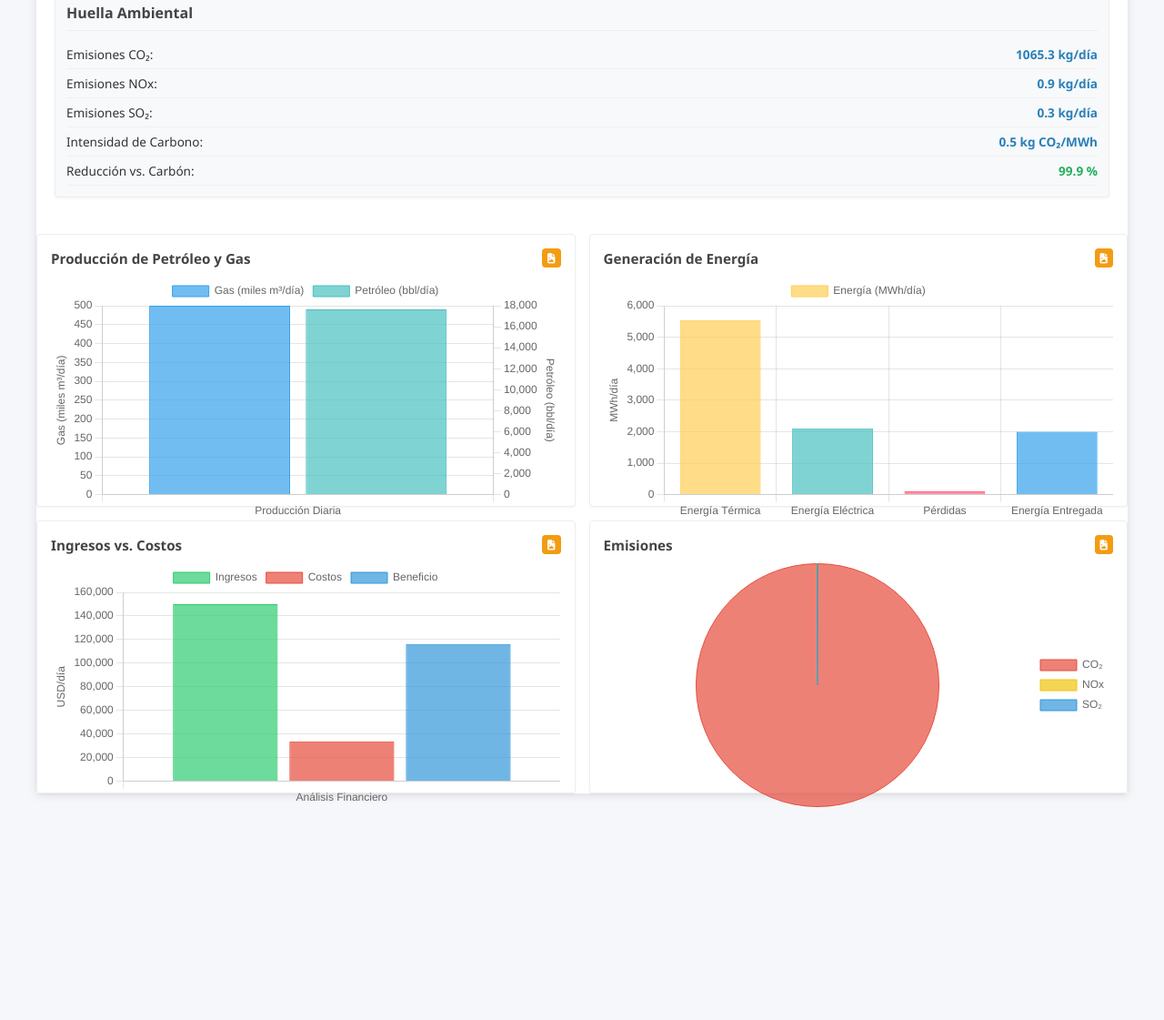
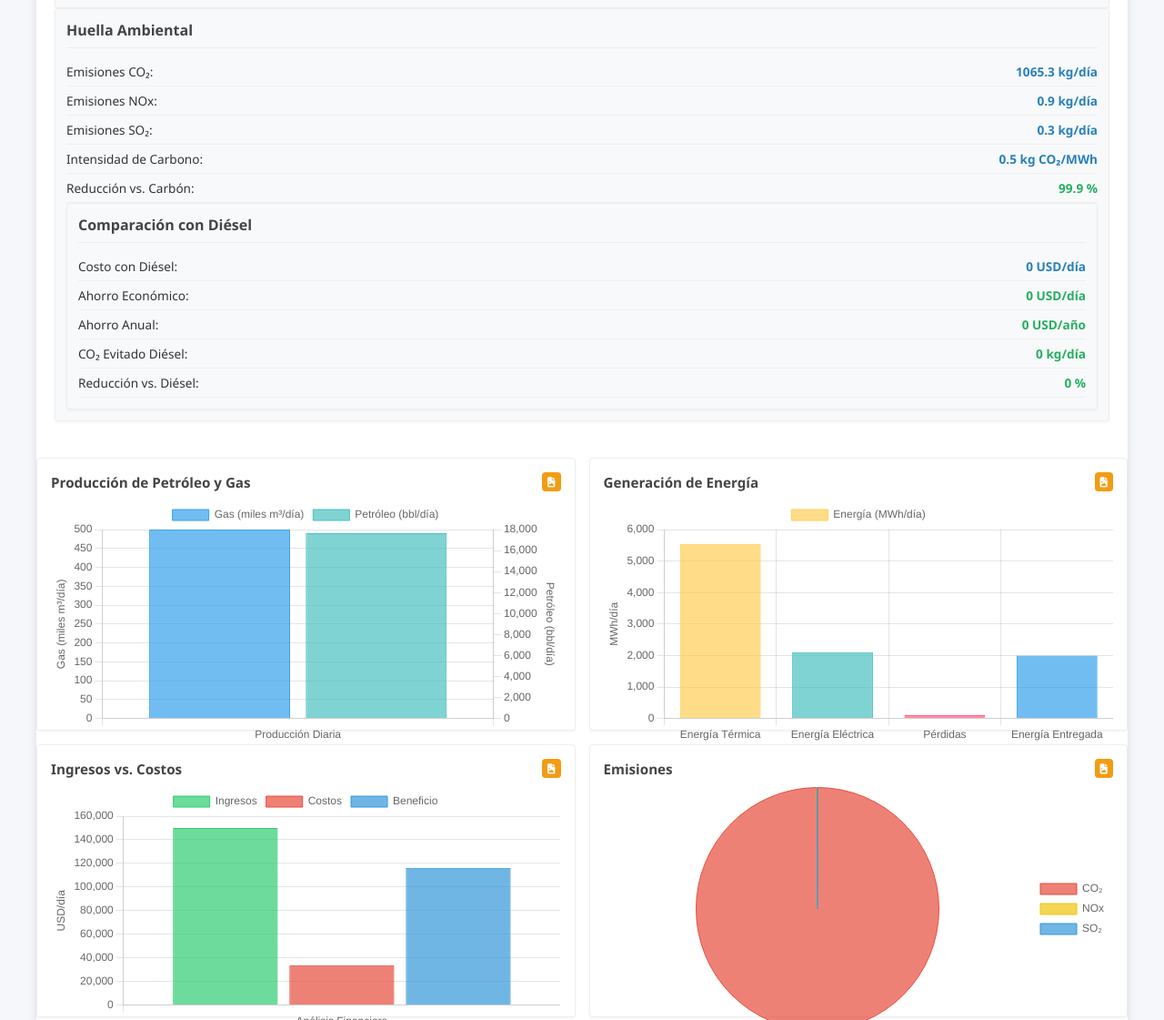
Before and after one commit to benitocabrerar/simulacion-energia-gas, a website: page index.html in a window 1280 px wide. Shown: the part 988-2109 px from the top of the page at 91% size. Before the commit the page ends 1875 px from the top, so only its background shows below. Drawn offline with nearby package versions, Linux system fonts and the light colour scheme.

Commit message:
Update index.html
1. Cambios en HTML:

Añadir control deslizante para costo de electricidad con diésel:

Añade el control deslizante en la sección de parámetros junto a los demás sliders
Rango: 0.20-0.50 USD/kWh, valor predeterminado: 0.31 USD/kWh


Añadir sección de comparación económica con diésel:

Coloca la sección comparacion-diesel en el panel principal junto a las tarjetas de resultados


Añadir sección de comparación ambiental con diésel:

Coloca la sección comparacion-ambiental-diesel en la pestaña de "Huella Ambiental"


Añadir gráfico comparativo de emisiones:

Añade un nuevo contenedor de gráfico en la pestaña "Huella Ambiental":

```diff
--- a/index.html
+++ b/index.html
@@ -73,6 +73,10 @@
                     <div class="control-item">
     <label>Poder Calorífico (BTU/SCF): <span id="pcValue">1400</span></label>
     <input type="range" min="900" max="1800" step="50" value="1400" id="pc" oninput="actualizarValor('pc')">
+</div>
+                    <div class="control-item">
+    <label>Costo Electricidad Diésel (USD/kWh): <span id="costeDieselValue">0.31</span></label>
+    <input type="range" min="0.20" max="0.50" step="0.01" value="0.31" id="costeDiesel" oninput="actualizarValor('costeDiesel')">
 </div>
                 </div>
 
@@ -161,6 +165,29 @@
                         <span>Reducción vs. Carbón:</span>
                         <span class="value positive" id="carbon-reduction">0 %</span>
                     </div>
+                    <div class="result-card">
+    <h3>Comparación con Diésel</h3>
+    <div class="data-row">
+        <span>Costo con Diésel:</span>
+        <span class="value" id="costoDiesel">0 USD/día</span>
+    </div>
+    <div class="data-row">
+        <span>Ahorro Económico:</span>
+        <span class="value positive" id="ahorroDiesel">0 USD/día</span>
+    </div>
+    <div class="data-row">
+        <span>Ahorro Anual:</span>
+        <span class="value positive" id="ahorroDieselAnual">0 USD/año</span>
+    </div>
+    <div class="data-row">
+        <span>CO₂ Evitado Diésel:</span>
+        <span class="value positive" id="co2DieselEvitado">0 kg/día</span>
+    </div>
+    <div class="data-row">
+        <span>Reducción vs. Diésel:</span>
+        <span class="value positive" id="reduccionDiesel">0 %</span>
+    </div>
+</div>
                 </div>
             </div>
 
@@ -204,6 +231,10 @@
                     </h3>
                     <canvas id="emissionsChart"></canvas>
                 </div>
+                <div class="chart-container">
+    <h3>Comparación de Emisiones Gas vs. Diésel</h3>
+    <canvas id="emissionComparisonChart"></canvas>
+</div>
             </div>
         </div>
 
```
